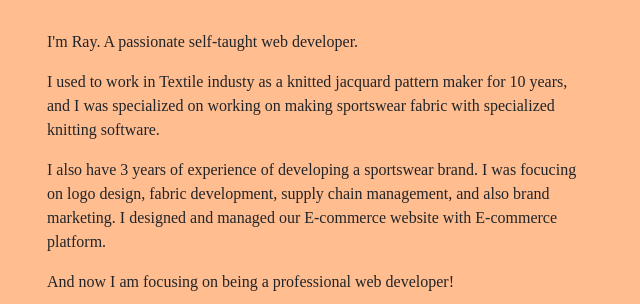
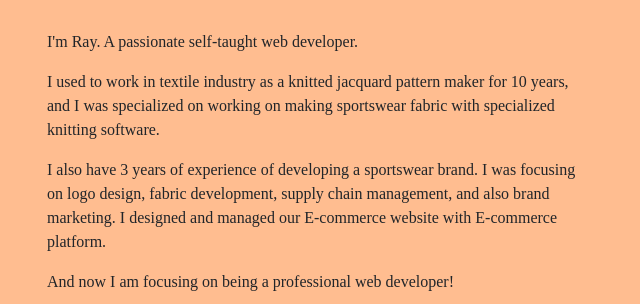
Before and after one commit to rayfong61/portfolio, a plain HTML site: page index.html in a window 1280 px wide. Shown: the part 769-1073 px from the top of the page, 605-1245 px from the left. Drawn offline with nearby package versions, Linux system fonts and the light colour scheme; a web font is replaced by a local one.

Commit message:
Update index.html

```diff
--- a/index.html
+++ b/index.html
@@ -63,8 +63,8 @@
                 <div class="col-12 col-lg-6 mt-5 text-center"><img src="images/20191123_044633054_iOS.jpg" class="profileImage"></div>
                 <div class="col-lg-6 mt-5">
                     <p>I'm Ray. A passionate self-taught web developer.</p>
-                    <p>I used to work in Textile industy as a knitted jacquard pattern maker for 10 years, and I was specialized on working on making sportswear fabric with specialized knitting software. </p>
-                    <p>I also have 3 years of experience of developing a sportswear brand. I was focucing on logo design, fabric development, supply chain management, and also brand marketing. I designed  and managed our E-commerce website with E-commerce platform.</p>
+                    <p>I used to work in textile industry as a knitted jacquard pattern maker for 10 years, and I was specialized on working on making sportswear fabric with specialized knitting software. </p>
+                    <p>I also have 3 years of experience of developing a sportswear brand. I was focusing on logo design, fabric development, supply chain management, and also brand marketing. I designed  and managed our E-commerce website with E-commerce platform.</p>
                     <p>And now I am focusing on being a professional web developer!</p>
 
                 </div>
```
